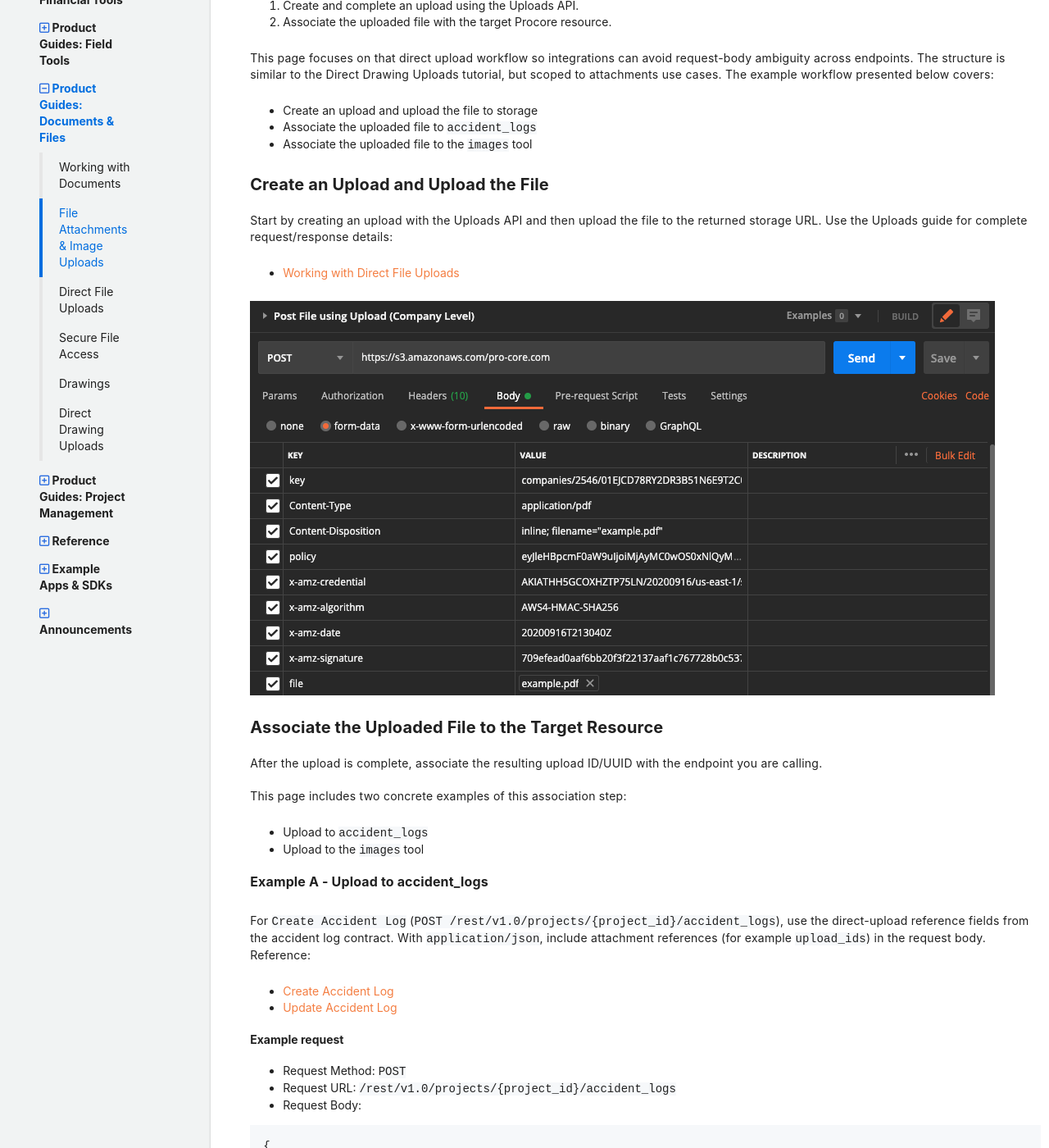
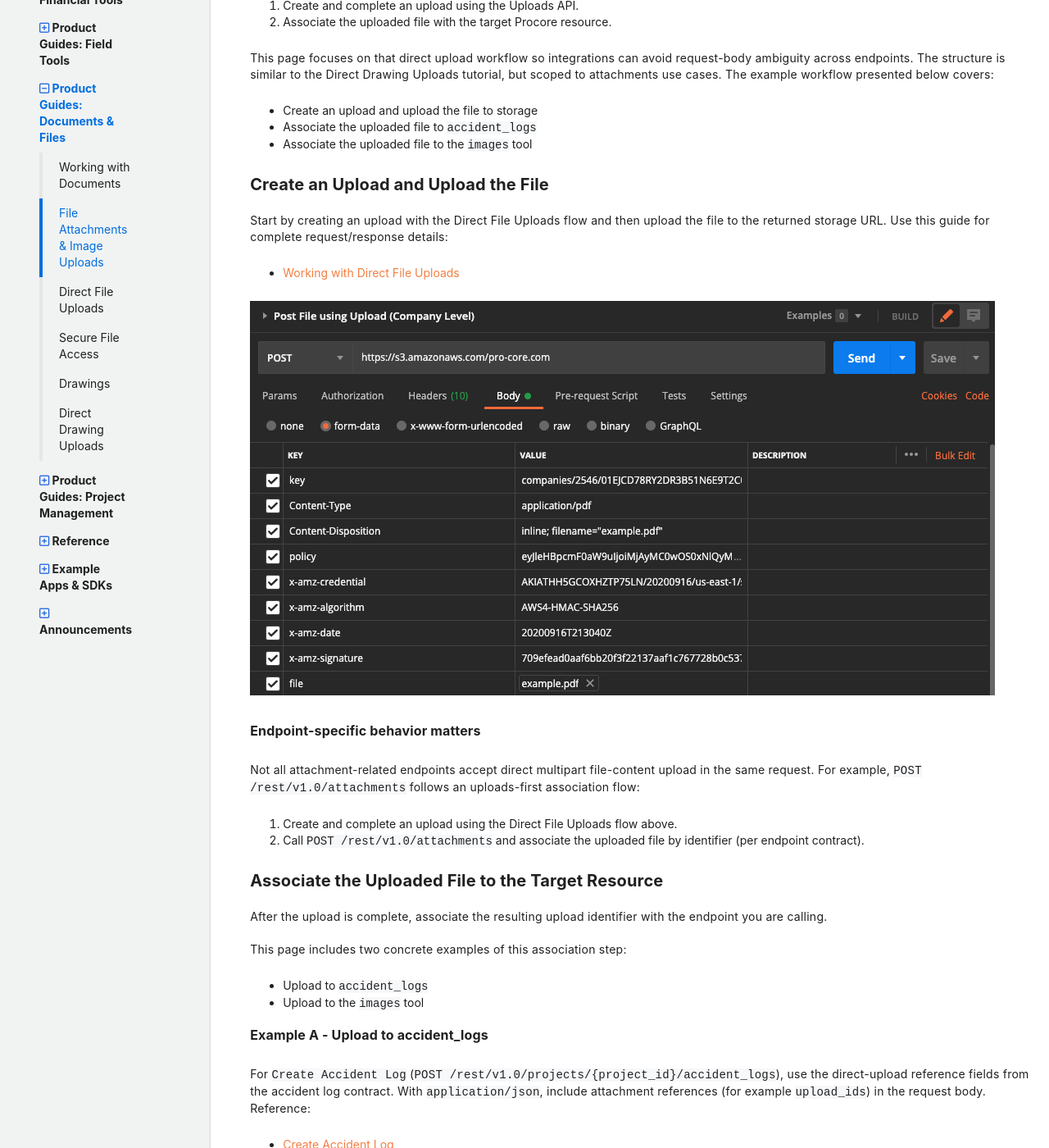
Before and after one commit to procore/documentation, a Jekyll site: the page built from tutorials/attachments.md, in a window 1280 px wide and 1400 px high, scrolled down 368 px. Shown: the whole window at 82% size. Built offline with Jekyll 4.4.1, drawn with Linux system fonts in a browser that asks for light colours; comment, search, counter and statistics services are not loaded; some of the changed text lies outside the part shown.

Commit message:
PPC2-7778: resolve copilot feedback in attachments guide
Clarify endpoint-specific uploads behavior for /attachments, align identifier terminology, add concrete multipart key examples, and correct image create success status.

Co-authored-by: Cursor <cursoragent@cursor.com>

````diff
--- a/tutorials/attachments.md
+++ b/tutorials/attachments.md
@@ -24,16 +24,24 @@ The example workflow presented below covers:
 
 ## Create an Upload and Upload the File
 
-Start by creating an upload with the Uploads API and then upload the file to the returned storage URL.
-Use the Uploads guide for complete request/response details:
+Start by creating an upload with the Direct File Uploads flow and then upload the file to the returned storage URL.
+Use this guide for complete request/response details:
 
 - [Working with Direct File Uploads]({{ site.url }}{{ site.baseurl }}{% link tutorials/tutorial_uploads.md %})
 
 ![Direct File Upload]({{ site.baseurl }}/assets/guides/postman-direct-file-upload.png)
 
+### Endpoint-specific behavior matters
+
+Not all attachment-related endpoints accept direct multipart file-content upload in the same request.
+For example, `POST /rest/v1.0/attachments` follows an uploads-first association flow:
+
+1. Create and complete an upload using the Direct File Uploads flow above.
+2. Call `POST /rest/v1.0/attachments` and associate the uploaded file by identifier (per endpoint contract).
+
 ## Associate the Uploaded File to the Target Resource
 
-After the upload is complete, associate the resulting upload ID/UUID with the endpoint you are calling.
+After the upload is complete, associate the resulting upload identifier with the endpoint you are calling.
 
 This page includes two concrete examples of this association step:
 
@@ -220,8 +228,8 @@ Reference:
 }
 ```
 
-Possible responses include `200`, `401`, `403`, and `422` depending on auth and validation.
-`image[data]` in `multipart/form-data` is still supported but marked deprecated in favor of upload UUID flow.
+Possible responses include `201`, `401`, `403`, and `422` depending on auth and validation.
+`image[data]` in `multipart/form-data` is also supported for this endpoint.
 
 ## Next Step
 
@@ -234,7 +242,12 @@ Some resource endpoints still use `multipart/form-data` for direct file-content
 That behavior is endpoint-specific and parameter names vary by endpoint:
 
 - `accident_logs`: supports `attachments[]` in multipart requests, and also supports attachment reference fields in JSON requests.
-- `images`: supports multipart `image[data]`, but the recommended flow is direct upload with `upload_uuid`.
+- `images`: supports multipart `image[data]`, and this guide shows the uploads-first flow using `upload.uuid` and `upload.image_name`.
+
+Example multipart request keys:
+
+- `accident_logs`: `accident_log[time_hour]`, `accident_log[comments]`, `attachments[]`
+- `images`: `image[image_category_id]`, `image[data]`
 
 Always check the endpoint reference before choosing multipart request-body upload versus upload-reference flow.
 This guide intentionally does not enumerate every tool-specific contract.
````
